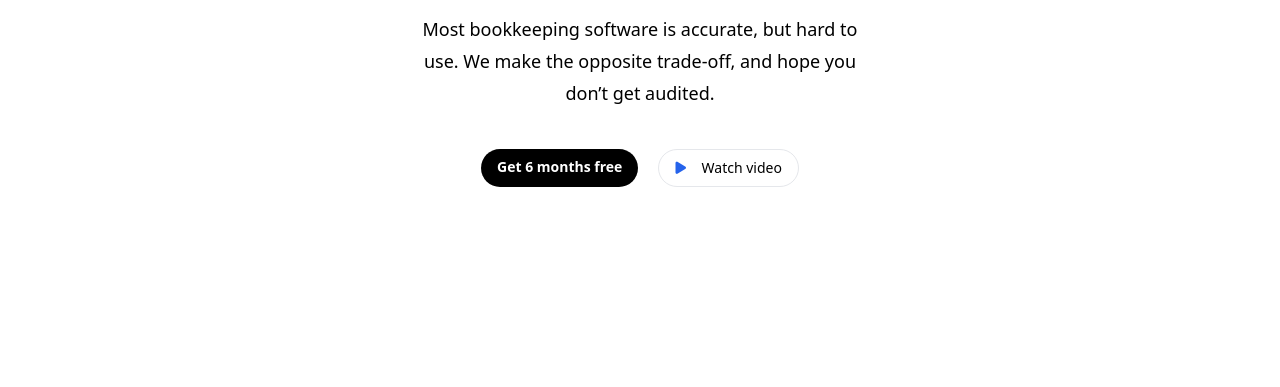
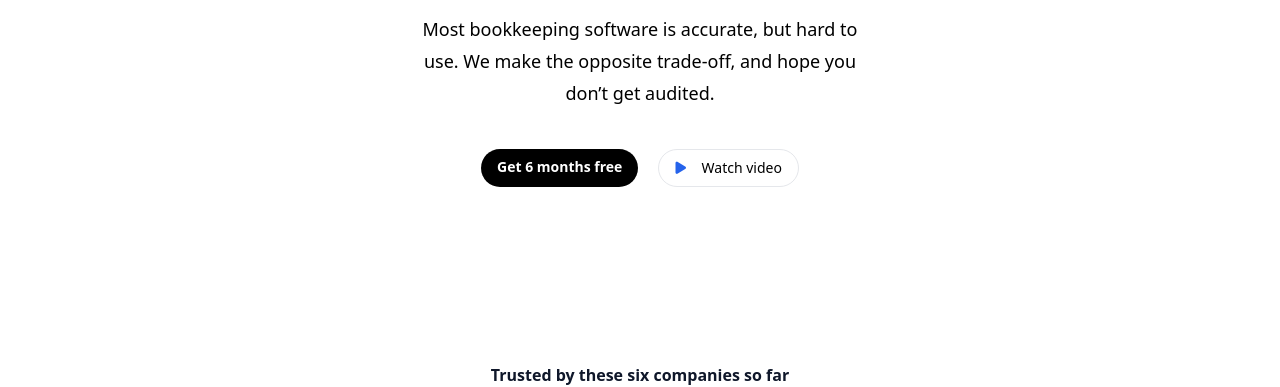
Before and after one commit to amine-omari/project1, a plain HTML site: page index.html in a window 1280 px wide. Shown: the part 499-886 px from the top of the page. Before the commit the page ends 800 px from the top, so only its background shows below. Drawn offline with Linux system fonts and the light colour scheme.

Commit message:
added a section conatiner in the main conttainer

```diff
--- a/index.html
+++ b/index.html
@@ -50,6 +50,12 @@
                 Watch video
             </a>
         </div>
+        <section class="mt-36 flex flex-col items-center gap-y-8 lg:mt-44">
+                <div class="text-slate-900 font-semibold">
+                    <p>Trusted by these six companies so far</p>
+                </div>
+                </div>
+        </section>
     </main>
 </body>
 </html>
```
